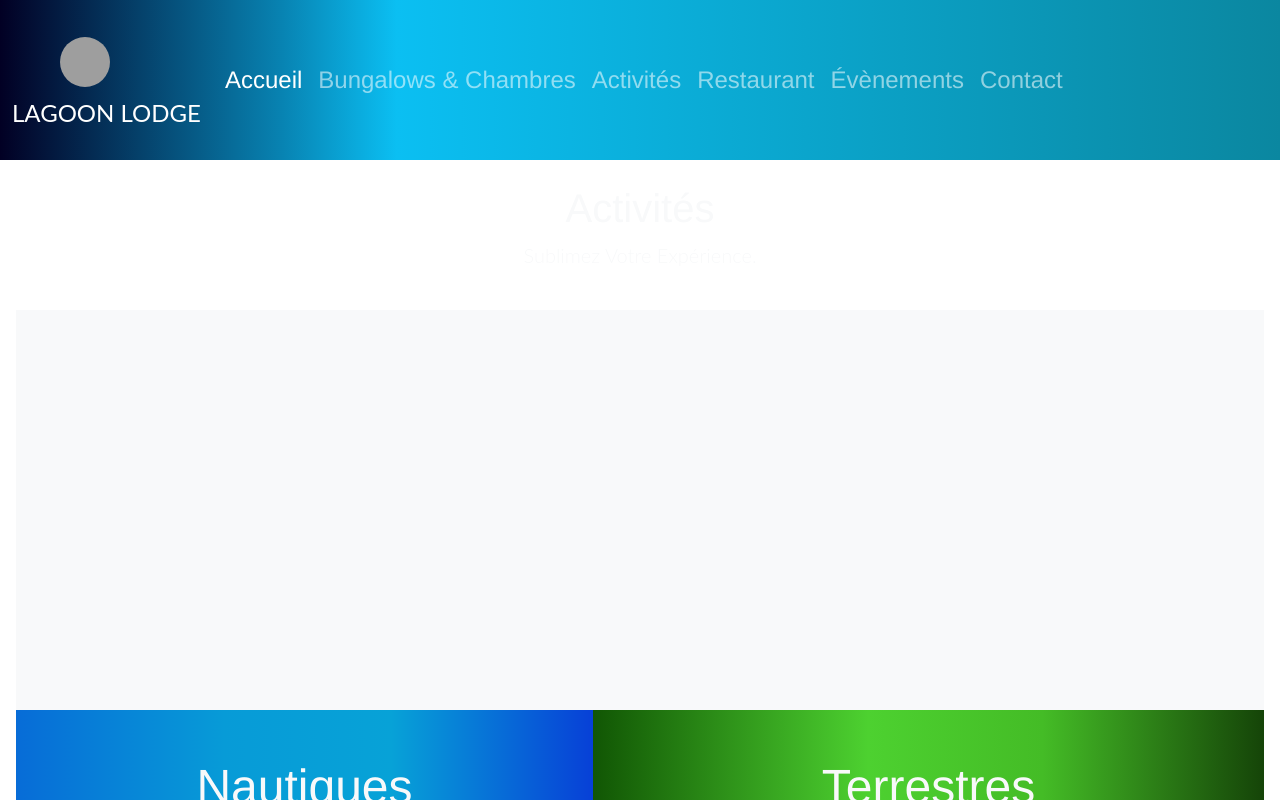
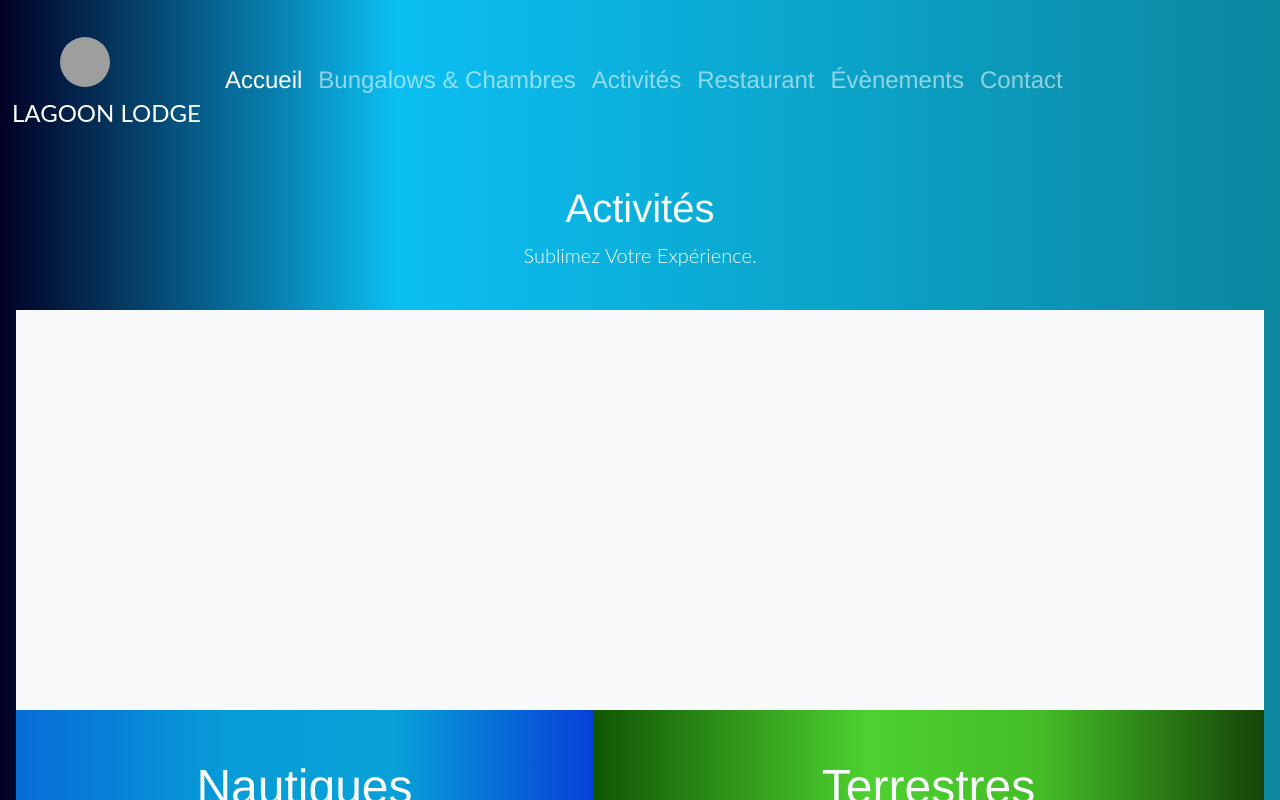
Before and after one commit to LEX-ONE7/Pension-Lagoon-2, a React (Create React App) app: page /activites in a window 1280 px wide. Shown: the top 800 px of the page. Built offline with nearby package versions, Linux system fonts and the light colour scheme; no server answers; the database is empty; grey boxes are pictures that could not be loaded.

Commit message:
1 file modified

```diff
--- a/components/activities/BoxActivities.tsx
+++ b/components/activities/BoxActivities.tsx
@@ -3,7 +3,7 @@ import  Parallax  from '../Parallax';
 import SliderAuto from '../SliderAuto';
 const BoxActivities = () => (
   <div className="row  justify-content-start">
-    <div className="col-12 bg-white">
+    <div className="col-12">
       <div className="d-flex ">
         <div className="text-light px-3  text-center overflow-auto">
           {/* Activités */}
```
